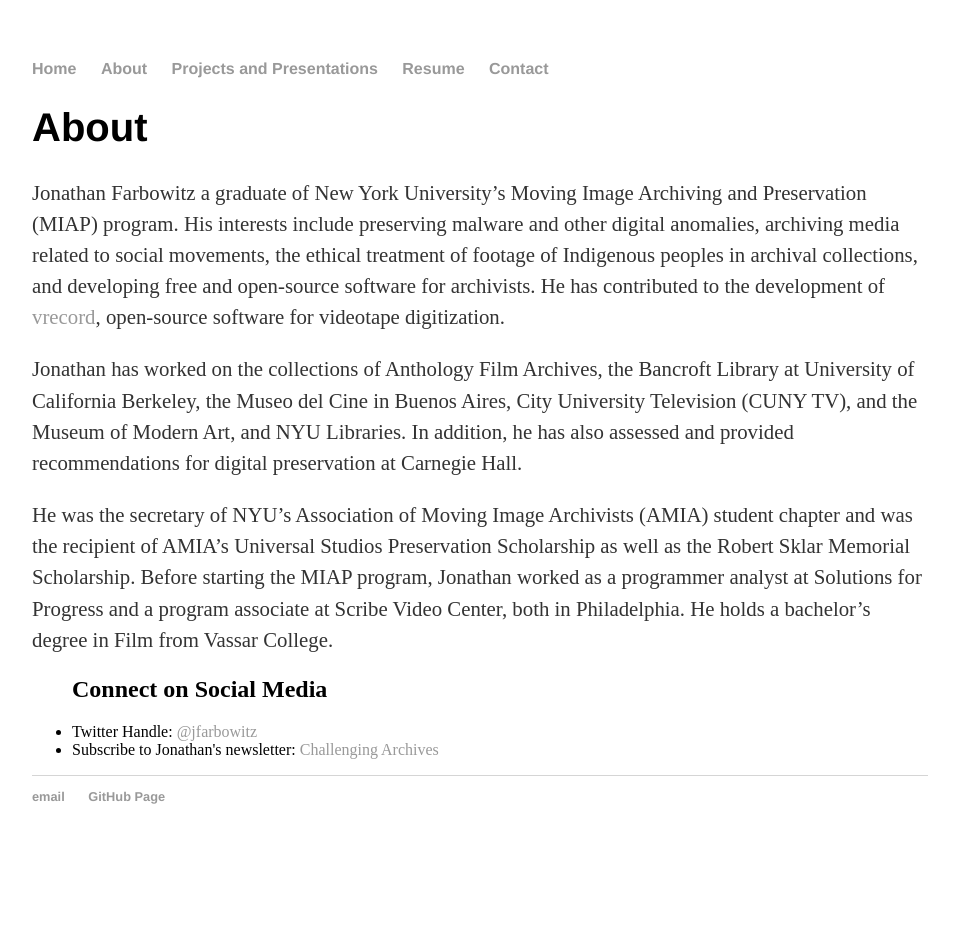
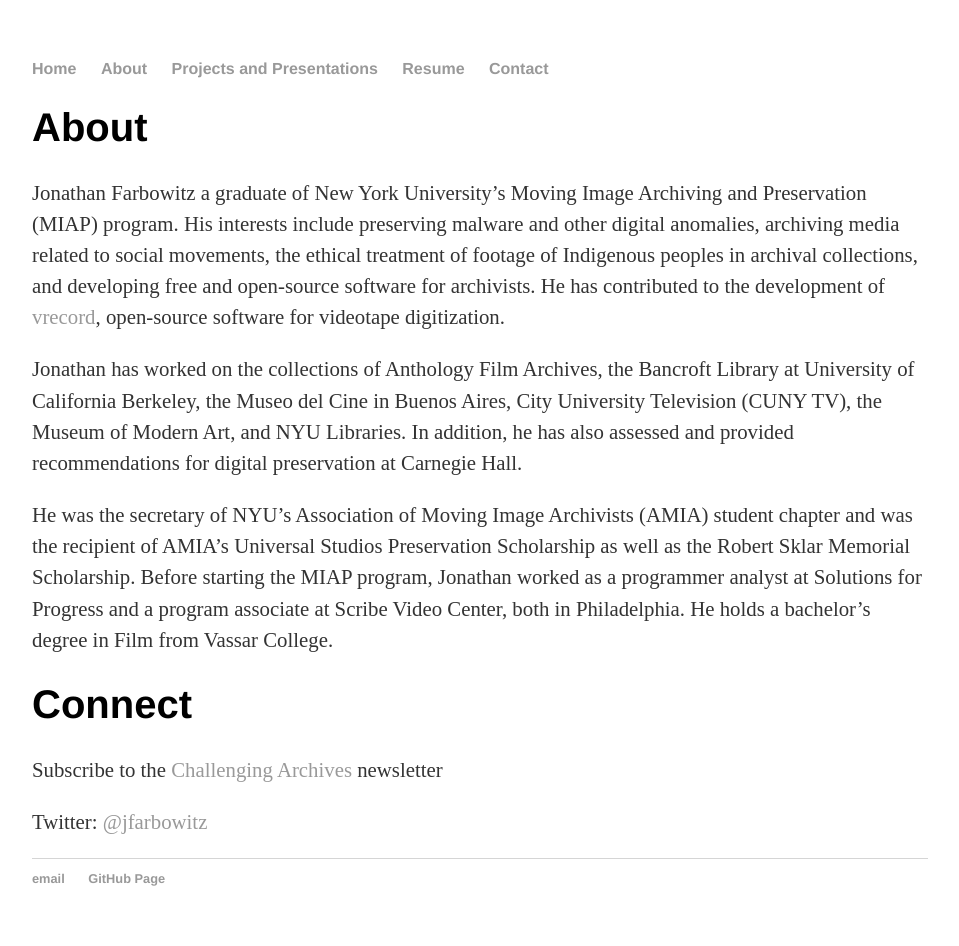
Before and after one commit to jfarbowitz/jfarbowitz.github.io, a Jekyll site: the page built from about/index.html, in a window 1280 px wide. Shown: the whole page, without its empty margins (160-1119 px from the left). Built offline with Jekyll 4.4.1, drawn with Linux system fonts in a browser that asks for light colours; before the commit the page ends 900 px from its top, so only the background shows below that.

Commit message:
improved layout of about page

```diff
--- a/about/index.html
+++ b/about/index.html
@@ -7,13 +7,12 @@
 			<h1>About</h1>
 	<p>Jonathan Farbowitz a graduate of New York University’s Moving Image Archiving and Preservation (MIAP) program. His interests include preserving malware and other digital anomalies, archiving media related to social movements, the ethical treatment of footage of Indigenous peoples in archival collections, and developing free and open-source software for archivists. He has contributed to the development of <a href="https://github.com/amiaopensource/vrecord" >vrecord</a>, open-source software for videotape digitization.</p>
 
-	<p>Jonathan has worked on the collections of Anthology Film Archives, the Bancroft Library at University of California Berkeley, the Museo del Cine in Buenos Aires, City University Television (CUNY TV), and the Museum of Modern Art, and NYU Libraries. In addition, he has also assessed and provided recommendations for digital preservation at Carnegie Hall.</p>
+	<p>Jonathan has worked on the collections of Anthology Film Archives, the Bancroft Library at University of California Berkeley, the Museo del Cine in Buenos Aires, City University Television (CUNY TV), the Museum of Modern Art, and NYU Libraries. In addition, he has also assessed and provided recommendations for digital preservation at Carnegie Hall.</p>
 
 	<p>He was the secretary of NYU’s Association of Moving Image Archivists (AMIA) student chapter and was the recipient of AMIA’s Universal Studios Preservation Scholarship as well as the Robert Sklar Memorial Scholarship. Before starting the MIAP program, Jonathan worked as a programmer analyst at Solutions for Progress and a program associate at Scribe Video Center, both in Philadelphia. He holds a bachelor’s degree in Film from Vassar College.</p>
 
-			<ul class="contacts">
-			<h2>Connect on Social Media</h1>
-				<li>Twitter Handle: <a href="https://twitter.com/jfarbowitz">@jfarbowitz</a></li>
-				<li>Subscribe to Jonathan's newsletter: <a href="https://tinyletter.com/challengingarchives">Challenging Archives</a>
-				</ul>
+	<div class="social media">
+		<h1>Connect</h1>
+	<p>Subscribe to the <a href="https://tinyletter.com/challengingarchives">Challenging Archives</a> newsletter</p>
+	<p>Twitter: <a href="https://twitter.com/jfarbowitz">@jfarbowitz</a></p>
 	</div>
```
